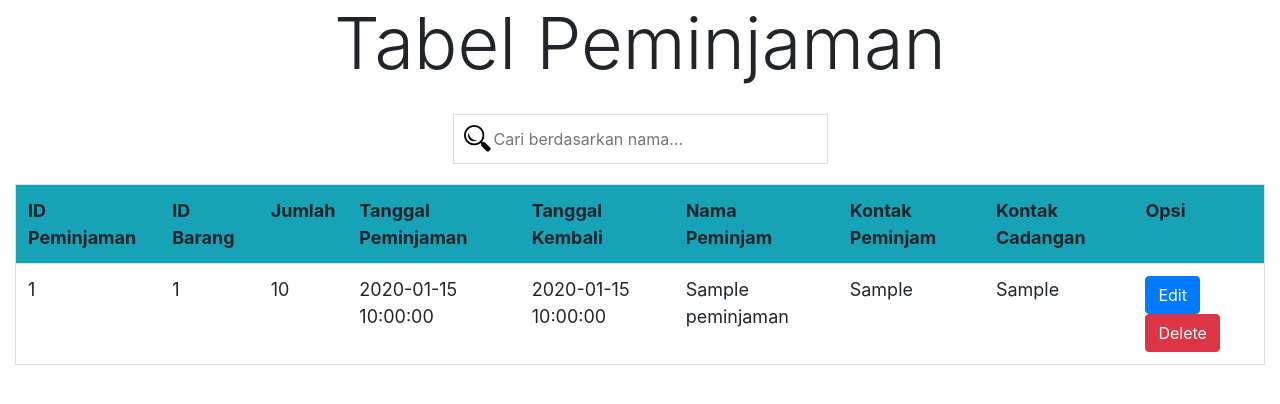
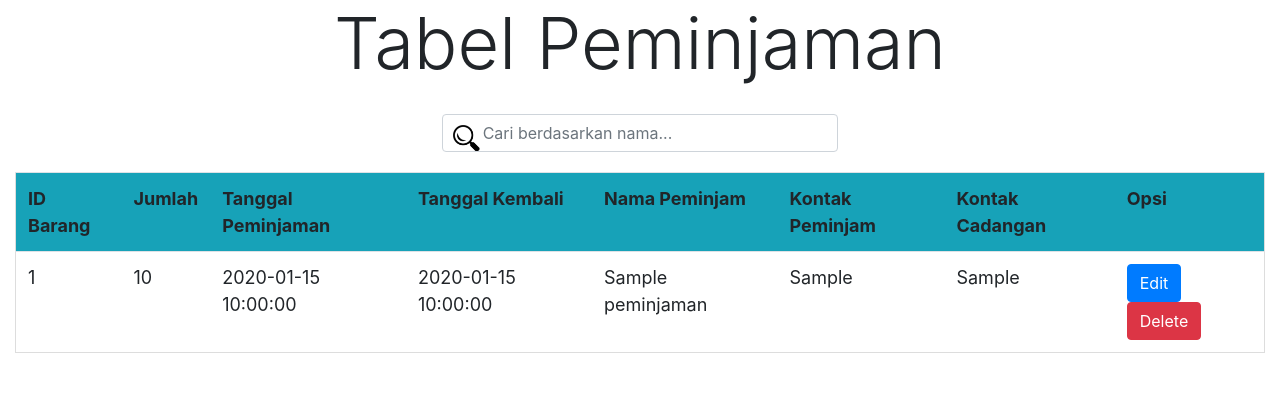
Before and after one commit to leonardcl/inventaris-gereja, a PHP site: page /tabel_peminjaman.php in a window 1280 px wide. Shown: the part 56-460 px from the top of the page. Run offline with PHP 8.4, Linux system fonts and the light colour scheme; the visitor is signed in with stand-in values (Sample User, id 1); tables that the repository leaves empty or names only in its code hold one stand-in row (values such as "Sample post"); some libraries are stand-ins or nearby versions.

Commit message:
search pd tabel peminjaman

```diff
--- a/tabel_peminjaman.php
+++ b/tabel_peminjaman.php
@@ -28,13 +28,11 @@
   background-position: 10px 10px;
   background-size:27px;
   background-repeat: no-repeat;
-  width: 30%;
   font-size: 16px;
   padding: 12px 20px 12px 40px;
-  border: 1px solid #ddd;
+
   margin-bottom: 20px;
-  margin-left: 20px;
-  margin-right: 20px;
+
   margin-top: 20px;
 }
 #myTable {
@@ -68,16 +66,19 @@
 	<div class="row">
 		<div class="col-12 text-center">
     		<h2 class='display-3'>Tabel Peminjaman</h2>
-    	</div>
+    </div>
 	</div>
-	<center>
-	<input type="text" id="myInput" onkeyup="myFunction()" placeholder="Cari berdasarkan nama..." title="Type in a name">
-</center>
+				<div class="row">
+            <div class="col-4"></div>
+            <div class="col-4">
+              <input type="text" class='form-control' id="myInput" onkeyup="myFunction()" placeholder="Cari berdasarkan nama..." title="Type in a name">
+            </div>
+            <div class="col-4"></div>
+        </div>
 	<div class="row">
 			<div class="col-12">
 				<table class='table table-hover' id="myTable">
 					<tr class="bg-info" class="header">
-						<th>ID Peminjaman</th>
 						<th>ID Barang</th>
 						<th>Jumlah</th>
 						<th>Tanggal Peminjaman</th>
@@ -94,7 +95,6 @@
 					while($d = mysqli_fetch_array($data)){
 						?>
 						<tr>
-							<td><?php echo $d['id_peminjaman']; ?></td>
 							<td><?php echo $d['id_barang']; ?></td>
 							<td><?php echo $d['jumlah']; ?></td>
 							<td><?php echo $d['tanggal_peminjaman']; ?></td>
```
